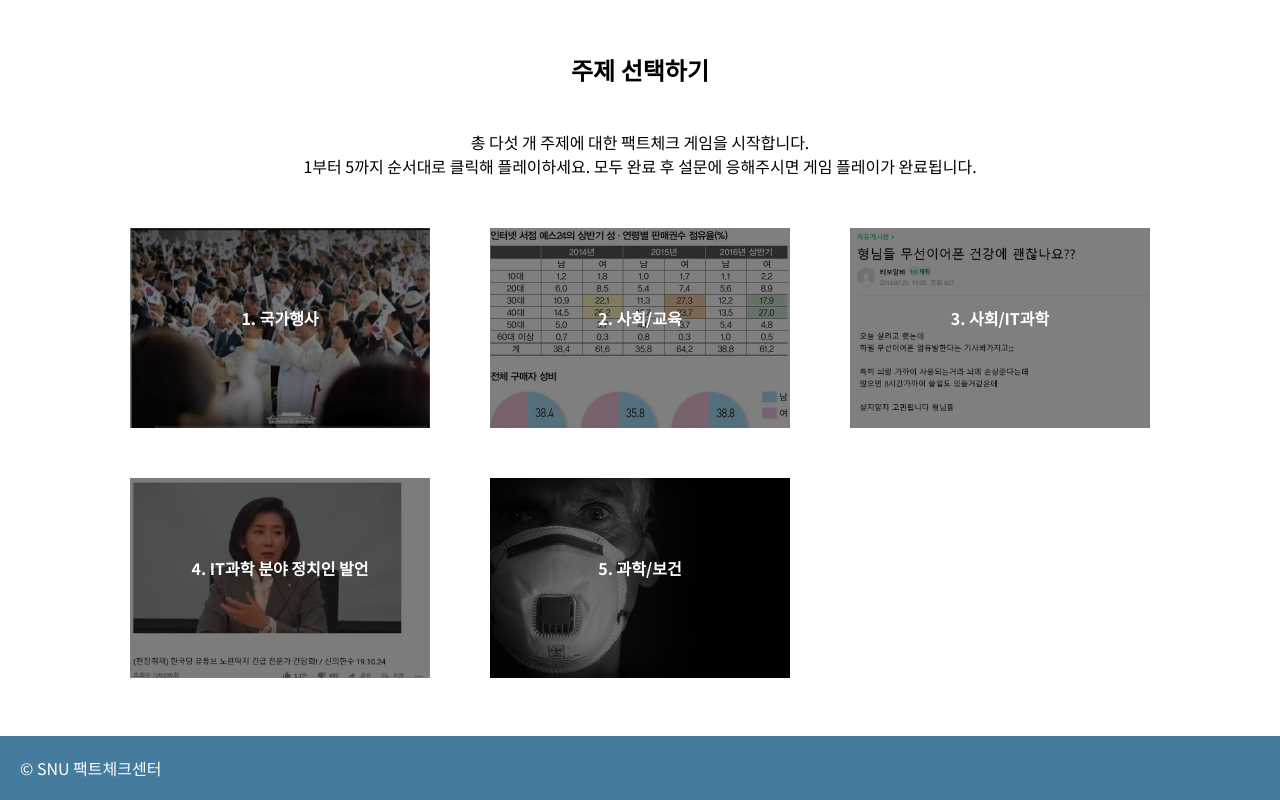
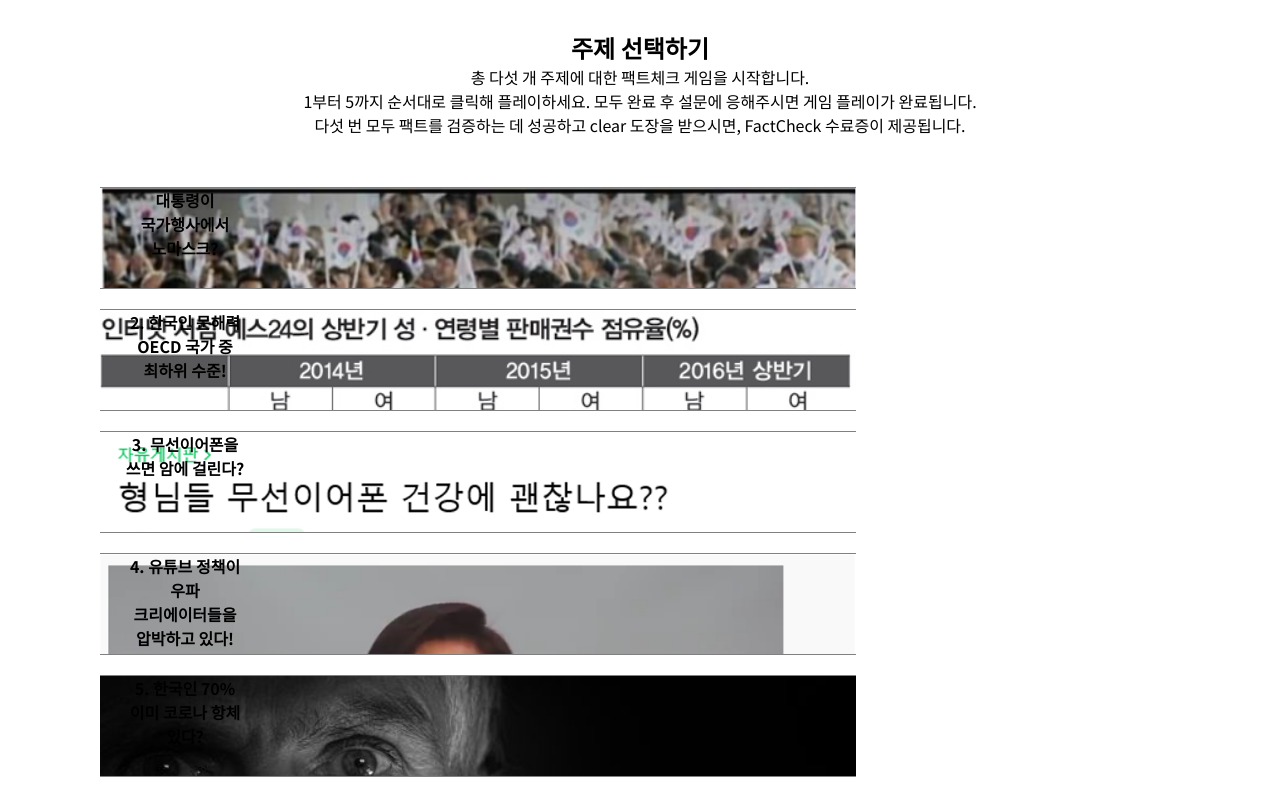
Before and after one commit to snu-factchecker/snu-factchecker.github.io, a React (Create React App) app: page /topics in a window 1280 px wide. Built offline with nearby package versions, Linux system fonts and the light colour scheme.

Commit message:
:lipstick: fix topic page visuals

```diff
--- a/src/Intro/Intro.js
+++ b/src/Intro/Intro.js
@@ -6,8 +6,12 @@ import note from "./notepaper.png";
 import texture from "./corkboard.jpg"
 
 class Intro extends React.Component{
+	PlayTutorial = () =>{
+		this.props.history.push("/tutorial")
+	}
+
 	PlayGame = () =>{
-		this.props.history.push("/tutorial")
+		this.props.history.push("/topics")
 	}
 
 	gameGuide = () =>{
@@ -28,6 +32,7 @@ class Intro extends React.Component{
 					4) 다른 정보를 추가적으로 찾아본다." src={note}></img>
 
 			<button onClick={() => this.PlayGame()}>게임 시작하기</button>
+			<button onClick={() => this.PlayTutorial()}>튜토리얼 진행하기</button>
 			<button onClick={() => this.gameGuide()}>도움말</button>
 
 			<footer>© SNU 팩트체크센터</footer>
--- a/src/TopicList/Topic.scss
+++ b/src/TopicList/Topic.scss
@@ -1,39 +1,25 @@
 #topic-list{
-	display: grid;
-	grid-template-columns: 1fr 1fr 1fr;
+	display: flex;
+	flex-direction: column;
+	// grid-template-columns: 1fr 1fr 1fr;
 	margin-top: 50px;
 	.topic-preview{
-		margin-bottom: 50px;
+		margin-bottom: 20px;
 		cursor: pointer;
-		width: 300px;
-		height: 200px;
+		max-width: 800px;
+		width: 70%;
+		height: 100px;
 		font-weight: 700;
-		place-self: center;
-
+		border-top: 1px solid gray;
+		border-bottom: 1px solid gray;
 		display: grid;
-		.topic-overlay{
-			display:grid;
-			background-color: rgba(0,0,0, 0.5);
-			color: white;
-
-			&:hover{
-				background-color: rgba(0,0,0, 0.7);
-				color: white;
-				transition: background-color 0.3s ease-in-out;
-				.topic-text{
-					top: -20px;
-					transition: all 0.5s ease-in-out;
-				}
-			}
-
-			.topic-text{
-				place-self: center;
-				position: relative;
-				top: -10px;
-			}
+		grid-template-columns: 150px 1fr;
+		.topic-img{
+			place-self: stretch;
 		}
-
-
+		.topic-text{
+			margin-left: 20px;
+		}
 	}
 }
 
--- a/src/TopicList/TopicList.js
+++ b/src/TopicList/TopicList.js
@@ -13,27 +13,32 @@ class TopicList extends React.Component {
 	state = {
 		topics: [
 			{
-				text: "1. 국가행사",
+				text: "대통령이 국가행사에서 노마스크?",
+				topic: "국가행사",
 				link: 1,
 				image: img1,
 			},
 			{
-				text: "2. 사회/교육",
+				text: "2. 한국인 문해력 OECD 국가 중 최하위 수준!",
+				topic: "사회/교육",
 				link: 2,
 				image: img2,
 			},
 			{
-				text: "3. 사회/IT과학",
+				text: "3. 무선이어폰을 쓰면 암에 걸린다?",
+				topic: "사회/IT과학",
 				link: 3,
 				image: img3,
 			},
 			{
-				text: "4. IT과학 분야 정치인 발언",
+				text: "4. 유튜브 정책이 우파 크리에이터들을 압박하고 있다!",
+				topic: "IT과학/정치인 발언",
 				link: 4,
 				image: img4,
 			},
 			{
-				text: "5. 과학/보건",
+				text: "5. 한국인 70% 이미 코로나 항체 있다?",
+				topic: "과학/보건",
 				link: 5,
 				image: img5,
 			},
@@ -53,10 +58,12 @@ class TopicList extends React.Component {
 						총 다섯 개 주제에 대한 팩트체크 게임을 시작합니다. <br />
 						1부터 5까지 순서대로 클릭해 플레이하세요. 모두 완료 후 설문에 응해주시면
 						게임 플레이가 완료됩니다.
+						<br/>
+						다섯 번 모두 팩트를 검증하는 데 성공하고 clear 도장을 받으시면, FactCheck 수료증이 제공됩니다.
 					</div>
 					<div id="topic-list">{topics}</div>
 				</div>
-				<footer>© SNU 팩트체크센터</footer>
+				{/* <footer>© SNU 팩트체크센터</footer> */}
 			</div>
 		);
 	}
```
